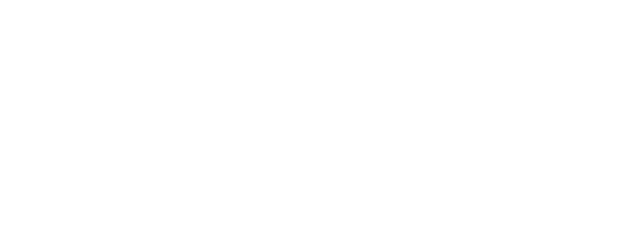
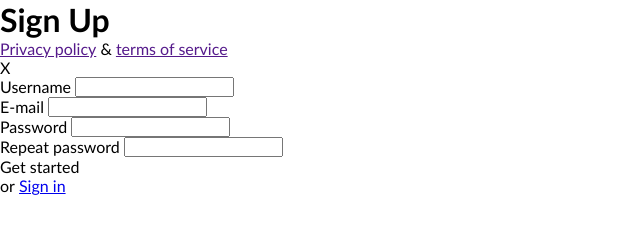
Before and after one commit to Adgeras/sign_up, a plain HTML site: page index.html in a window 1280 px wide. Shown: the whole page, without its empty margins (0-640 px from the left). Drawn offline with Linux system fonts and the light colour scheme.

Commit message:
html structure

```diff
--- a/index.html
+++ b/index.html
@@ -10,6 +10,42 @@
 
 </head>
 <body>
+    <div class="container">
+        <div class="left">
+            <h1>Sign Up</h1>
+            <footer>
+                <a href="">Privacy policy</a>
+                <span>&</span>
+                <a href="">terms of service</a>
+            </footer>
+        </div>
+        <div class="right">
+            <div class="x"> X</div>
+            <form>
+                <div class="form-row">
+                    <label for="username">Username</label>
+                    <input type="text" name="username">
+                </div>
+                <div class="form-row">
+                    <label for="email">E-mail</label>
+                    <input type="email" name="email">
+                </div>
+                <div class="form-row">
+                    <label for="password">Password</label>
+                    <input type="password" name="password">
+                </div>
+                <div class="form-row">
+                    <label for="re-password">Repeat password</label>
+                    <input type="password" name="re-password">
+                <div class="form-row"></div>
+                    <div class="btn">Get started</div>
+                    <span>or</span>
+                    <a href="#">Sign in</a>
+            </form>
+
+        </div>
+    </div>
+
 
 
 </body>
```
